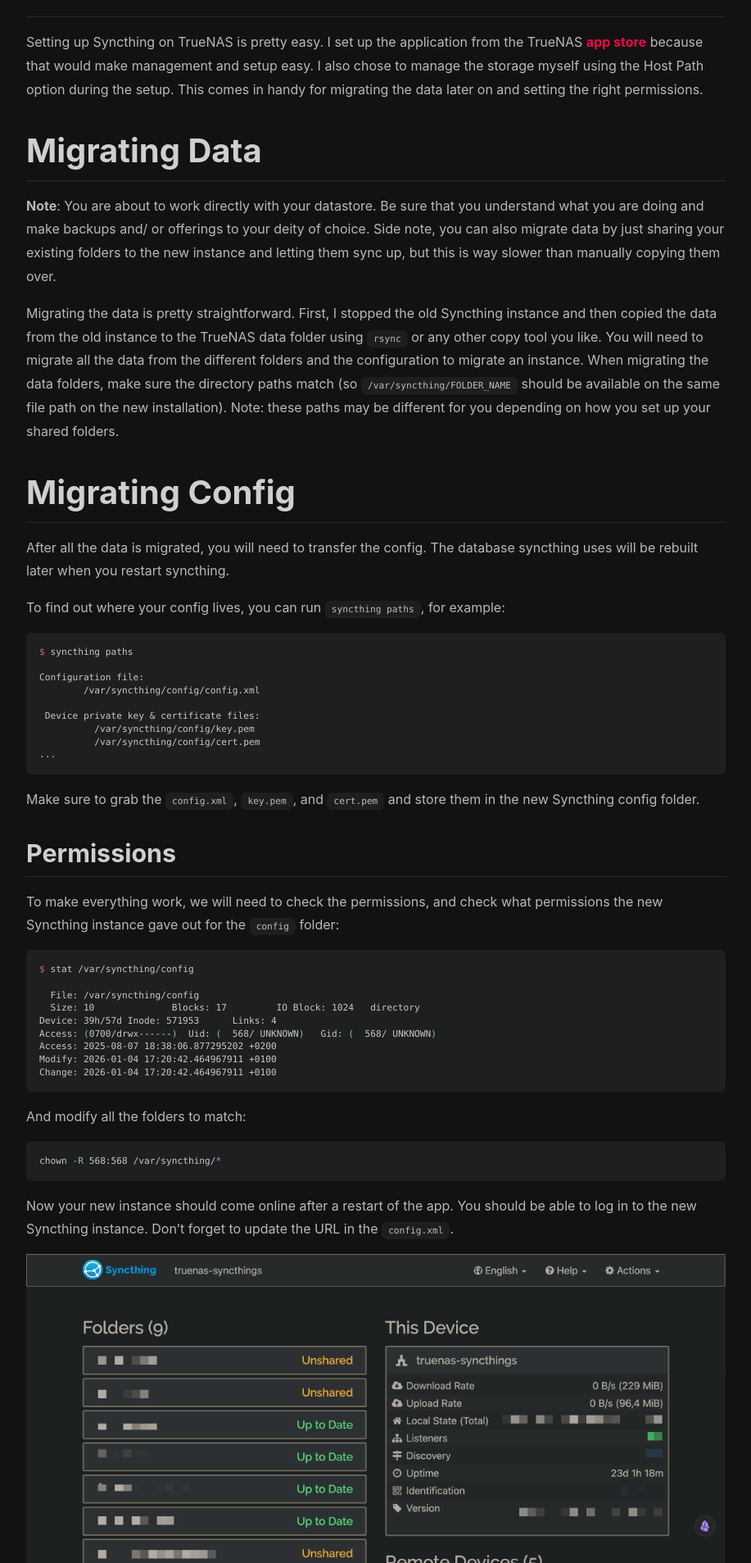
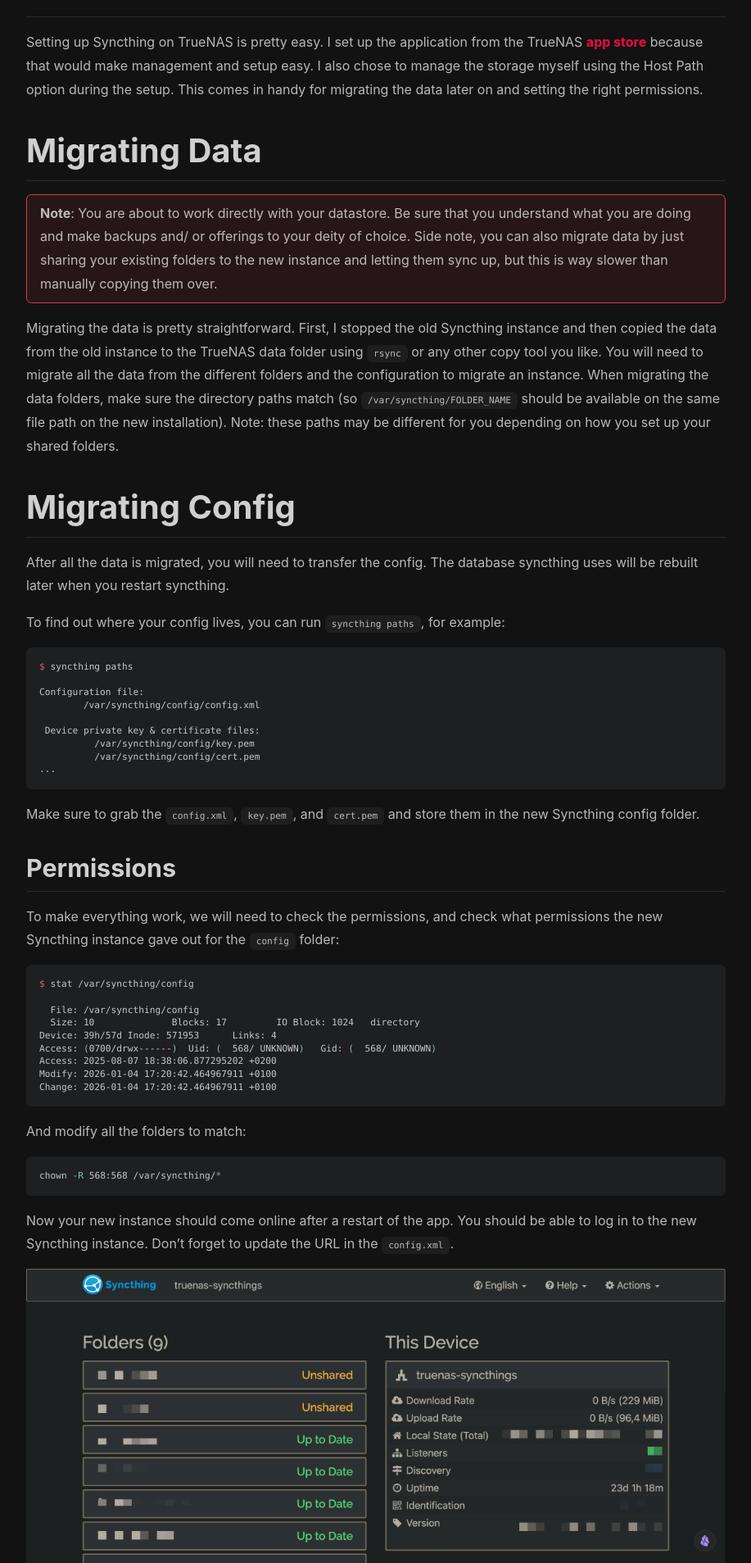
Before and after one commit to laufwerkcode/laufwerk-site, a Jekyll site: the page built from _posts/2026-01-23-migrating-syncthings-installation.md, in a window 1280 px wide. Shown: the part 815-2722 px from the top of the page at 82% size, without its empty margins (71-988 px from the left). Built offline with Jekyll 4.4.1, drawn with Linux system fonts in a browser that asks for light colours; nearby versions of some CDN libraries.

Commit message:
Broke the callout

```diff
--- a/_posts/2026-01-23-migrating-syncthings-installation.md
+++ b/_posts/2026-01-23-migrating-syncthings-installation.md
@@ -22,7 +22,7 @@
 # Migrating Data
 
 **Note**: You are about to work directly with your datastore. Be sure that you understand what you are doing and make backups and/ or offerings to your deity of choice. Side note, you can also migrate data by just sharing your existing folders to the new instance and letting them sync up, but this is way slower than manually copying them over.
-{:.warn}
+{:.error}
 
 Migrating the data is pretty straightforward. First, I stopped the old Syncthing instance and then copied the data from the old instance to the TrueNAS data folder using `rsync` or any other copy tool you like. You will need to migrate all the data from the different folders and the configuration to migrate an instance. When migrating the data folders, make sure the directory paths match (so `/var/syncthing/FOLDER_NAME` should be available on the same file path on the new installation). Note: these paths may be different for you depending on how you set up your shared folders.
 
```
